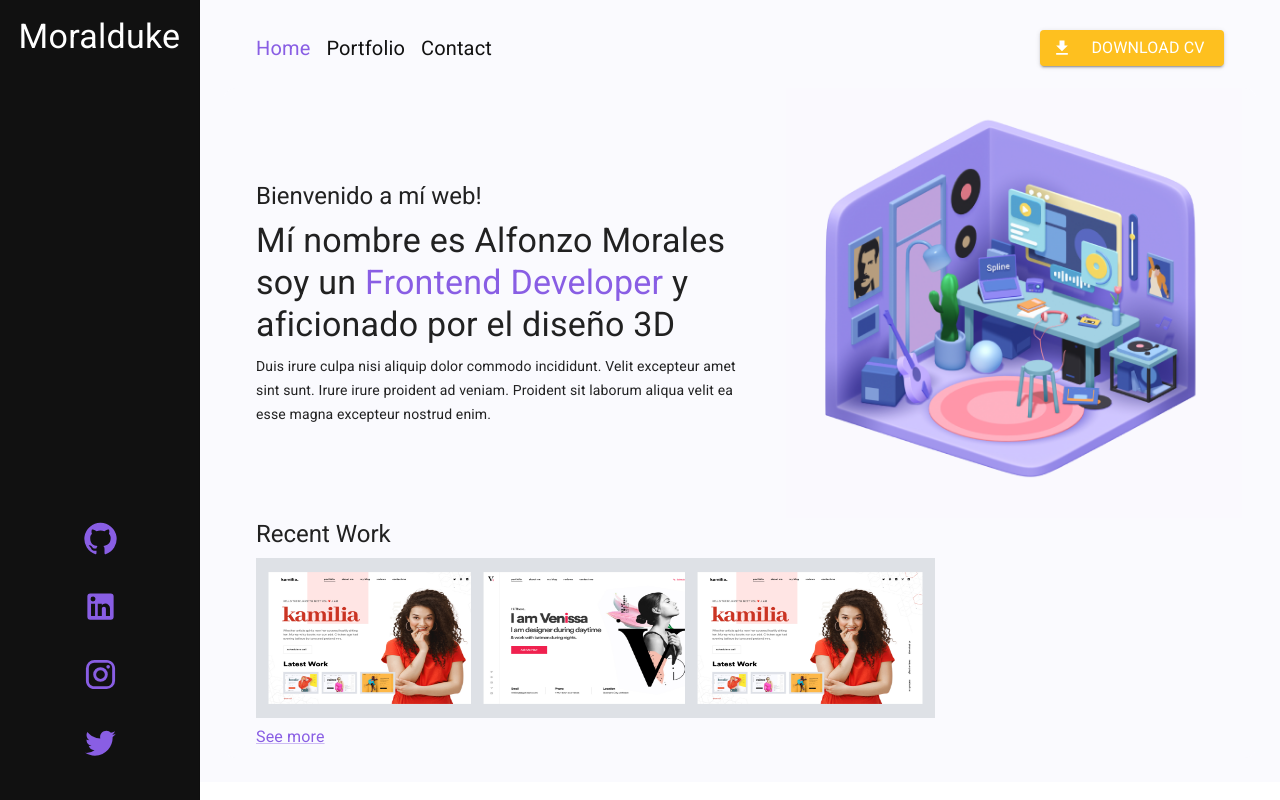
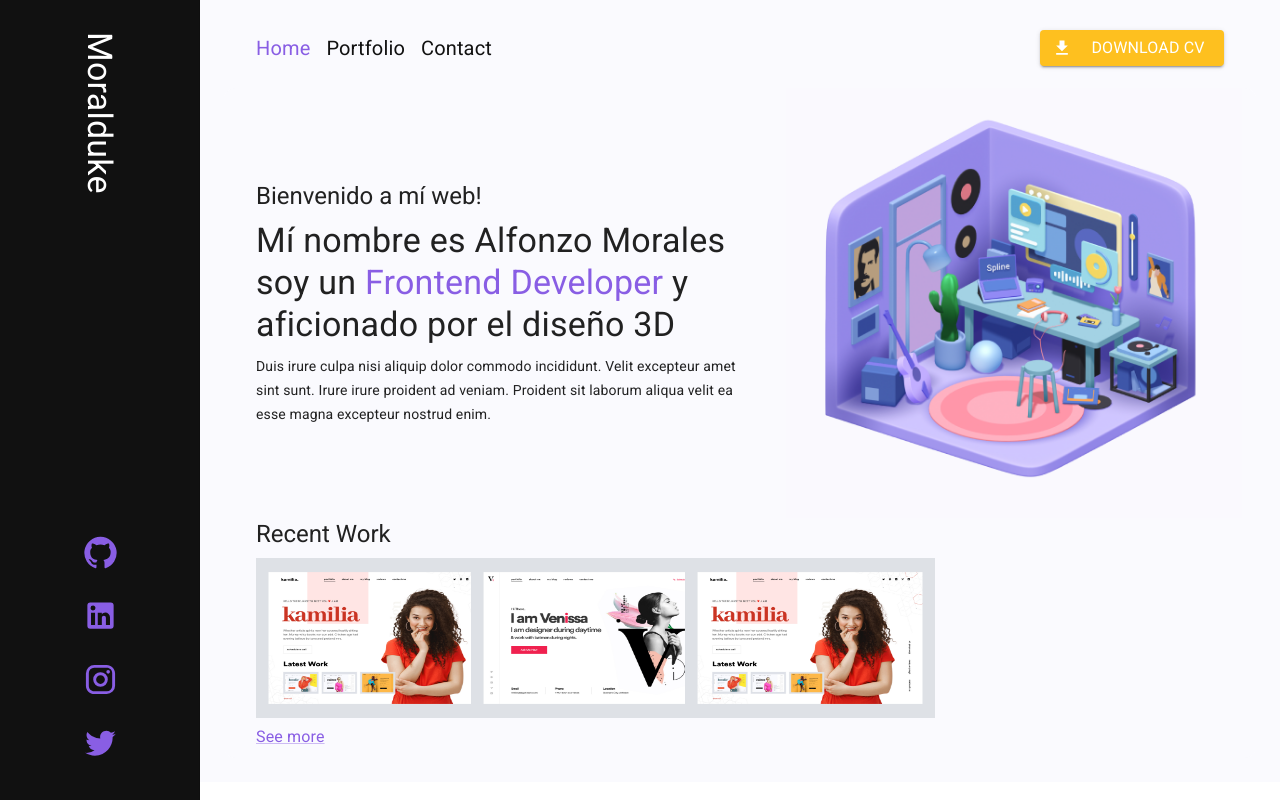
Before and after one commit to Astiaz/Portfolio-App, a React (Vite) app: page / in a window 1280 px wide. Built offline with nearby package versions, Linux system fonts and the light colour scheme.

Commit message:
Sidebar edited

```diff
--- a/src/components/SideBar.jsx
+++ b/src/components/SideBar.jsx
@@ -19,12 +19,12 @@ export const SideBar = ({drawerWidth}) => {
             <Grid container
                   direction='column'
                   alignItems='center'
-                  sx={{display: 'flex', flexGrow: 1, paddingBottom: 4, paddingTop: 2}}
+                  sx={{display: 'flex', flexGrow: 1, paddingBottom: 4, paddingTop: 4}}
                   justifyContent='space-between'
             >
               <Grid item>
                 <Link component={ RouterLink } underline='none' to='/' color='white'>
-                    <Typography variant="h4" noWrap component='div'>
+                    <Typography variant="h4" noWrap component='div' sx={{ writingMode: 'vertical-lr' }}>
                         Moralduke
                     </Typography>
                 </Link>
```
